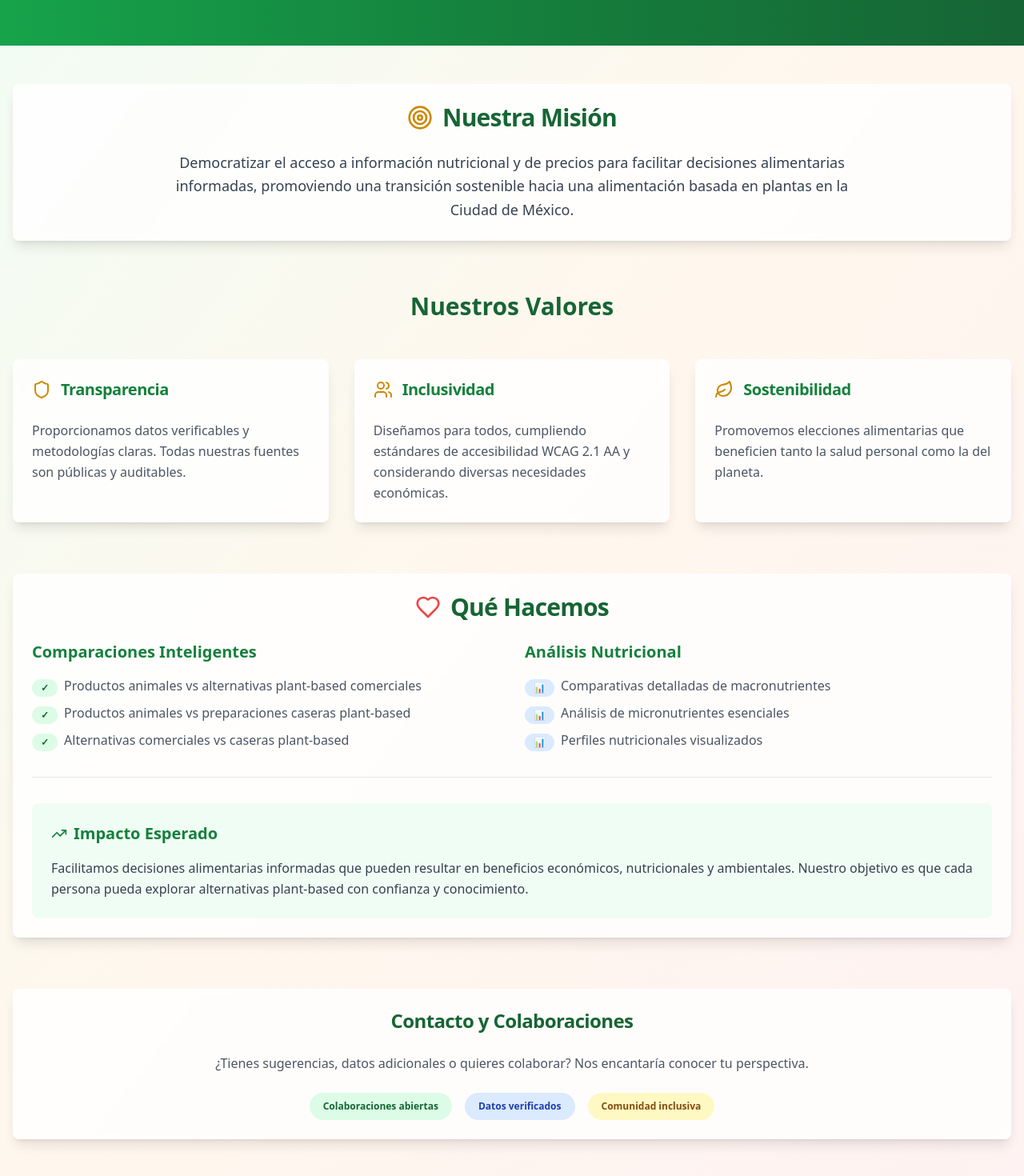
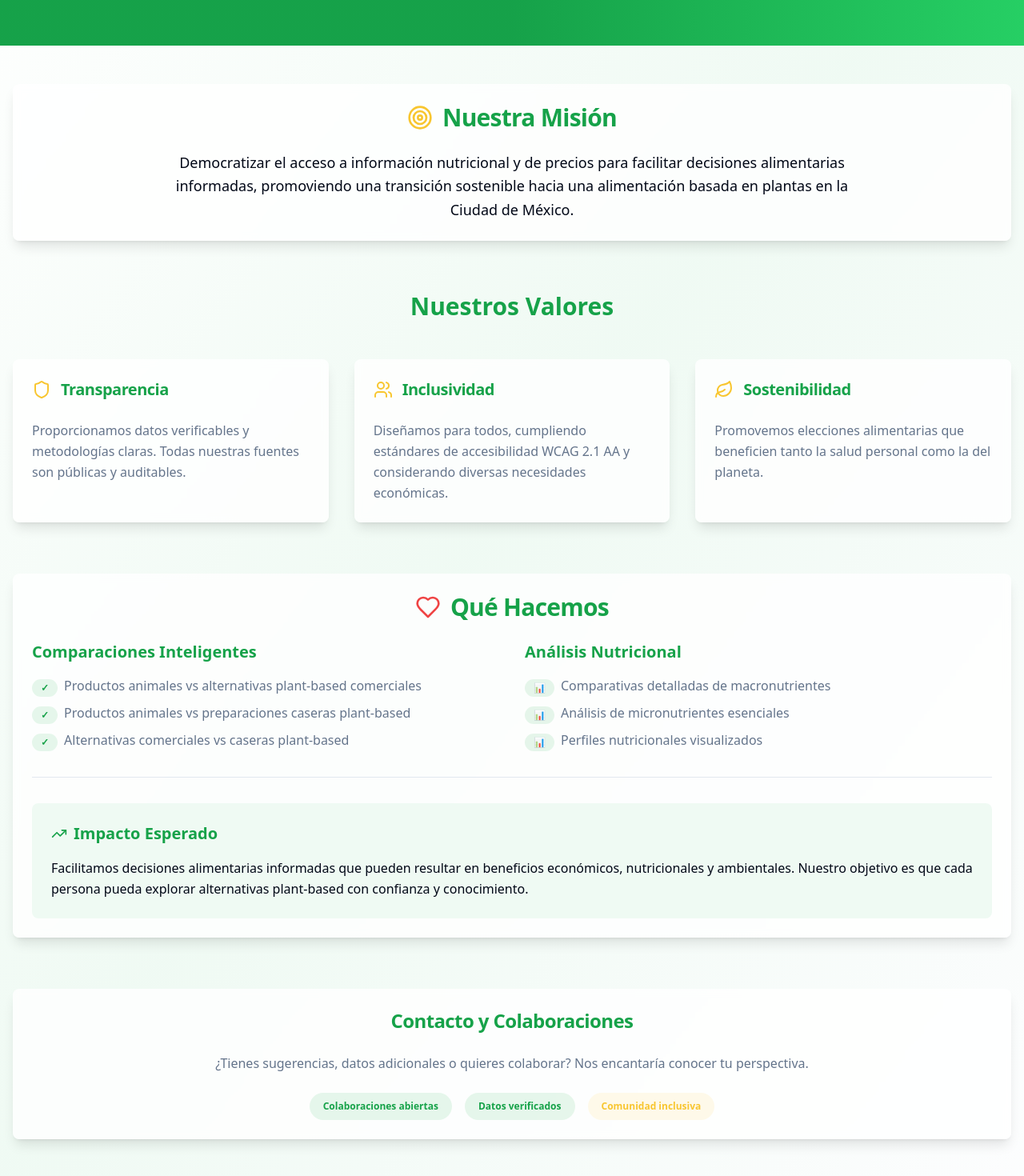
Before and after one commit to IzignaMx/nutrichilango, a React (Vite) app: page /about in a window 1280 px wide. Shown: the part 280-1750 px from the top of the page at 80% size. Built offline with nearby package versions, Linux system fonts and the light colour scheme.

Commit message:
Continue codebase analysis and refactoring

```diff
--- a/src/pages/About.tsx
+++ b/src/pages/About.tsx
@@ -7,15 +7,15 @@ import { Leaf, Target, Users, TrendingUp, Heart, Shield } from 'lucide-react';
 
 const About: React.FC = () => {
   return (
-    <div className="min-h-screen bg-gradient-to-br from-green-50 via-orange-50 to-red-50">
+    <div className="min-h-screen bg-gradient-to-br from-background via-brand-primary-lighter to-accent/20">
       {/* Header */}
-      <div className="bg-gradient-to-r from-green-600 via-green-700 to-green-800 text-white py-16">
+      <div className="bg-gradient-to-r from-brand-primary via-brand-primary to-brand-primary-light text-primary-foreground py-16">
         <div className="container mx-auto px-4">
           <div className="text-center max-w-4xl mx-auto">
-            <h1 className="text-5xl font-bold mb-6 bg-gradient-to-r from-yellow-300 to-orange-300 bg-clip-text text-transparent">
+            <h1 className="text-5xl font-bold mb-6 bg-gradient-to-r from-brand-accent to-brand-accent bg-clip-text text-transparent">
               Acerca de Nosotros
             </h1>
-            <p className="text-xl text-green-100 leading-relaxed">
+            <p className="text-xl text-primary-foreground/90 leading-relaxed">
               Facilitamos la transición hacia una alimentación basada en plantas mediante
               información transparente y comparaciones objetivas de precios y nutrición.
             </p>
@@ -26,15 +26,15 @@ const About: React.FC = () => {
       <div className="container mx-auto px-4 py-12">
         {/* Mission Section */}
         <section className="mb-16" aria-labelledby="mission-heading">
-          <Card className="shadow-lg border-0 bg-white/80 backdrop-blur-sm">
+          <Card className="shadow-lg border-0 bg-card/80 backdrop-blur-sm">
             <CardHeader>
-              <CardTitle id="mission-heading" className="text-3xl text-center text-green-800 flex items-center justify-center">
-                <Target className="w-8 h-8 mr-3 text-yellow-600" aria-hidden="true" />
+              <CardTitle id="mission-heading" className="text-3xl text-center text-brand-primary flex items-center justify-center">
+                <Target className="w-8 h-8 mr-3 text-brand-accent" aria-hidden="true" />
                 Nuestra Misión
               </CardTitle>
             </CardHeader>
             <CardContent className="text-center">
-              <p className="text-lg text-gray-700 leading-relaxed max-w-4xl mx-auto">
+              <p className="text-lg text-foreground leading-relaxed max-w-4xl mx-auto">
                 Democratizar el acceso a información nutricional y de precios para facilitar
                 decisiones alimentarias informadas, promoviendo una transición sostenible hacia
                 una alimentación basada en plantas en la Ciudad de México.
@@ -45,49 +45,49 @@ const About: React.FC = () => {
 
         {/* Values Section */}
         <section className="mb-16" aria-labelledby="values-heading">
-          <h2 id="values-heading" className="text-3xl font-bold text-center mb-12 text-green-800">
+          <h2 id="values-heading" className="text-3xl font-bold text-center mb-12 text-brand-primary">
             Nuestros Valores
           </h2>
           <div className="grid grid-cols-1 md:grid-cols-3 gap-8">
-            <Card className="shadow-lg border-0 bg-white/80 backdrop-blur-sm hover:shadow-xl transition-all duration-300">
+            <Card className="shadow-lg border-0 bg-card/80 backdrop-blur-sm hover:shadow-xl transition-all duration-300">
               <CardHeader>
-                <CardTitle className="text-xl text-green-700 flex items-center">
-                  <Shield className="w-6 h-6 mr-3 text-yellow-600" aria-hidden="true" />
+                <CardTitle className="text-xl text-brand-primary flex items-center">
+                  <Shield className="w-6 h-6 mr-3 text-brand-accent" aria-hidden="true" />
                   Transparencia
                 </CardTitle>
               </CardHeader>
               <CardContent>
-                <p className="text-gray-600 leading-relaxed">
+                <p className="text-muted-foreground leading-relaxed">
                   Proporcionamos datos verificables y metodologías claras.
                   Todas nuestras fuentes son públicas y auditables.
                 </p>
               </CardContent>
             </Card>
 
-            <Card className="shadow-lg border-0 bg-white/80 backdrop-blur-sm hover:shadow-xl transition-all duration-300">
+            <Card className="shadow-lg border-0 bg-card/80 backdrop-blur-sm hover:shadow-xl transition-all duration-300">
               <CardHeader>
-                <CardTitle className="text-xl text-green-700 flex items-center">
-                  <Users className="w-6 h-6 mr-3 text-yellow-600" aria-hidden="true" />
+                <CardTitle className="text-xl text-brand-primary flex items-center">
+                  <Users className="w-6 h-6 mr-3 text-brand-accent" aria-hidden="true" />
                   Inclusividad
                 </CardTitle>
               </CardHeader>
               <CardContent>
-                <p className="text-gray-600 leading-relaxed">
+                <p className="text-muted-foreground leading-relaxed">
                   Diseñamos para todos, cumpliendo estándares de accesibilidad
                   WCAG 2.1 AA y considerando diversas necesidades económicas.
                 </p>
               </CardContent>
             </Card>
 
-            <Card className="shadow-lg border-0 bg-white/80 backdrop-blur-sm hover:shadow-xl transition-all duration-300">
+            <Card className="shadow-lg border-0 bg-card/80 backdrop-blur-sm hover:shadow-xl transition-all duration-300">
               <CardHeader>
-                <CardTitle className="text-xl text-green-700 flex items-center">
-                  <Leaf className="w-6 h-6 mr-3 text-yellow-600" aria-hidden="true" />
+                <CardTitle className="text-xl text-brand-primary flex items-center">
+                  <Leaf className="w-6 h-6 mr-3 text-brand-accent" aria-hidden="true" />
                   Sostenibilidad
                 </CardTitle>
               </CardHeader>
               <CardContent>
-                <p className="text-gray-600 leading-relaxed">
+                <p className="text-muted-foreground leading-relaxed">
                   Promovemos elecciones alimentarias que beneficien tanto
                   la salud personal como la del planeta.
                 </p>
@@ -98,46 +98,46 @@ const About: React.FC = () => {
 
         {/* What We Do Section */}
         <section className="mb-16" aria-labelledby="what-we-do-heading">
-          <Card className="shadow-lg border-0 bg-white/80 backdrop-blur-sm">
+          <Card className="shadow-lg border-0 bg-card/80 backdrop-blur-sm">
             <CardHeader>
-              <CardTitle id="what-we-do-heading" className="text-3xl text-center text-green-800 flex items-center justify-center">
-                <Heart className="w-8 h-8 mr-3 text-red-500" aria-hidden="true" />
+              <CardTitle id="what-we-do-heading" className="text-3xl text-center text-brand-primary flex items-center justify-center">
+                <Heart className="w-8 h-8 mr-3 text-destructive" aria-hidden="true" />
                 Qué Hacemos
               </CardTitle>
             </CardHeader>
             <CardContent className="space-y-8">
               <div className="grid grid-cols-1 lg:grid-cols-2 gap-8">
                 <div className="space-y-4">
-                  <h3 className="text-xl font-semibold text-green-700">Comparaciones Inteligentes</h3>
-                  <ul className="space-y-2 text-gray-600" role="list">
+                  <h3 className="text-xl font-semibold text-brand-primary">Comparaciones Inteligentes</h3>
+                  <ul className="space-y-2 text-muted-foreground" role="list">
                     <li className="flex items-start">
-                      <Badge className="mr-2 mt-1 bg-green-100 text-green-800">✓</Badge>
+                      <Badge className="mr-2 mt-1 bg-brand-success/10 text-brand-success">✓</Badge>
                       Productos animales vs alternativas plant-based comerciales
                     </li>
                     <li className="flex items-start">
-                      <Badge className="mr-2 mt-1 bg-green-100 text-green-800">✓</Badge>
+                      <Badge className="mr-2 mt-1 bg-brand-success/10 text-brand-success">✓</Badge>
                       Productos animales vs preparaciones caseras plant-based
                     </li>
                     <li className="flex items-start">
-                      <Badge className="mr-2 mt-1 bg-green-100 text-green-800">✓</Badge>
+                      <Badge className="mr-2 mt-1 bg-brand-success/10 text-brand-success">✓</Badge>
                       Alternativas comerciales vs caseras plant-based
                     </li>
                   </ul>
                 </div>
 
                 <div className="space-y-4">
-                  <h3 className="text-xl font-semibold text-green-700">Análisis Nutricional</h3>
-                  <ul className="space-y-2 text-gray-600" role="list">
+                  <h3 className="text-xl font-semibold text-brand-primary">Análisis Nutricional</h3>
+                  <ul className="space-y-2 text-muted-foreground" role="list">
                     <li className="flex items-start">
-                      <Badge className="mr-2 mt-1 bg-blue-100 text-blue-800">📊</Badge>
+                      <Badge className="mr-2 mt-1 bg-primary/10 text-primary">📊</Badge>
                       Comparativas detalladas de macronutrientes
                     </li>
                     <li className="flex items-start">
-                      <Badge className="mr-2 mt-1 bg-blue-100 text-blue-800">📊</Badge>
+                      <Badge className="mr-2 mt-1 bg-primary/10 text-primary">📊</Badge>
                       Análisis de micronutrientes esenciales
                     </li>
                     <li className="flex items-start">
-                      <Badge className="mr-2 mt-1 bg-blue-100 text-blue-800">📊</Badge>
+                      <Badge className="mr-2 mt-1 bg-primary/10 text-primary">📊</Badge>
                       Perfiles nutricionales visualizados
                     </li>
                   </ul>
@@ -146,12 +146,12 @@ const About: React.FC = () => {
 
               <Separator className="my-8" />
 
-              <div className="bg-green-50 p-6 rounded-lg">
-                <h3 className="text-xl font-semibold text-green-700 mb-4 flex items-center">
+              <div className="bg-brand-primary-lighter p-6 rounded-lg">
+                <h3 className="text-xl font-semibold text-brand-primary mb-4 flex items-center">
                   <TrendingUp className="w-5 h-5 mr-2" aria-hidden="true" />
                   Impacto Esperado
                 </h3>
-                <p className="text-gray-700 leading-relaxed">
+                <p className="text-foreground leading-relaxed">
                   Facilitamos decisiones alimentarias informadas que pueden resultar en beneficios
                   económicos, nutricionales y ambientales. Nuestro objetivo es que cada persona
                   pueda explorar alternativas plant-based con confianza y conocimiento.
@@ -163,25 +163,25 @@ const About: React.FC = () => {
 
         {/* Contact Information */}
         <section aria-labelledby="contact-heading">
-          <Card className="shadow-lg border-0 bg-white/80 backdrop-blur-sm">
+          <Card className="shadow-lg border-0 bg-card/80 backdrop-blur-sm">
             <CardHeader>
-              <CardTitle id="contact-heading" className="text-2xl text-center text-green-800">
+              <CardTitle id="contact-heading" className="text-2xl text-center text-brand-primary">
                 Contacto y Colaboraciones
               </CardTitle>
             </CardHeader>
             <CardContent className="text-center">
-              <p className="text-gray-600 mb-6 leading-relaxed">
+              <p className="text-muted-foreground mb-6 leading-relaxed">
                 ¿Tienes sugerencias, datos adicionales o quieres colaborar?
                 Nos encantaría conocer tu perspectiva.
               </p>
               <div className="flex flex-col sm:flex-row gap-4 justify-center items-center">
-                <Badge className="bg-green-100 text-green-800 px-4 py-2">
+                <Badge className="bg-brand-success/10 text-brand-success px-4 py-2">
                   Colaboraciones abiertas
                 </Badge>
-                <Badge className="bg-blue-100 text-blue-800 px-4 py-2">
+                <Badge className="bg-primary/10 text-primary px-4 py-2">
                   Datos verificados
                 </Badge>
-                <Badge className="bg-yellow-100 text-yellow-800 px-4 py-2">
+                <Badge className="bg-brand-accent/10 text-brand-accent px-4 py-2">
                   Comunidad inclusiva
                 </Badge>
               </div>
```
Also changed, not shown: src/pages/Accessibility.tsx (+14 -14 lines), src/pages/DataSources.tsx (+24 -24 lines), 1 other file (tests, documents, lock files or other folders).
